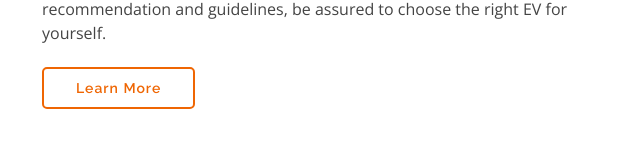
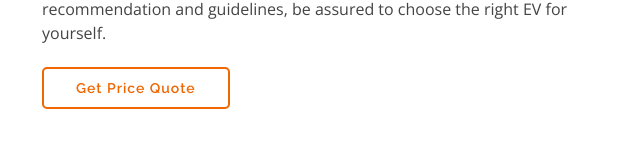
Before and after one commit to My-Web-Station/Quantum-Cars, a plain HTML site: page index.html in a window 1280 px wide. Shown: the part 931-1099 px from the top of the page, 610-1250 px from the left. Drawn offline with nearby package versions, Linux system fonts and the light colour scheme.

Commit message:
Update index.html

```diff
--- a/index.html
+++ b/index.html
@@ -144,7 +144,7 @@
             <p>
               A showroom has limited options. And limited options means a limited amount of hSUViness for you. But we genuinely want to make you hSUVy. So, we have extended our database to provide you with all the information you need to help you choose the best. Feeling hesitant? No need to worry as we will not hide any data from you. With one-on-one recommendation and guidelines, be assured to choose the right EV for yourself.
             </p>
-            <a href="#" class="btn-learn-more">Learn More</a>
+            <a href="https://ev-price.streamlit.app/" target="_blank" class="btn-learn-more">Get Price Quote</a>
           </div>
         </div>
 
```
